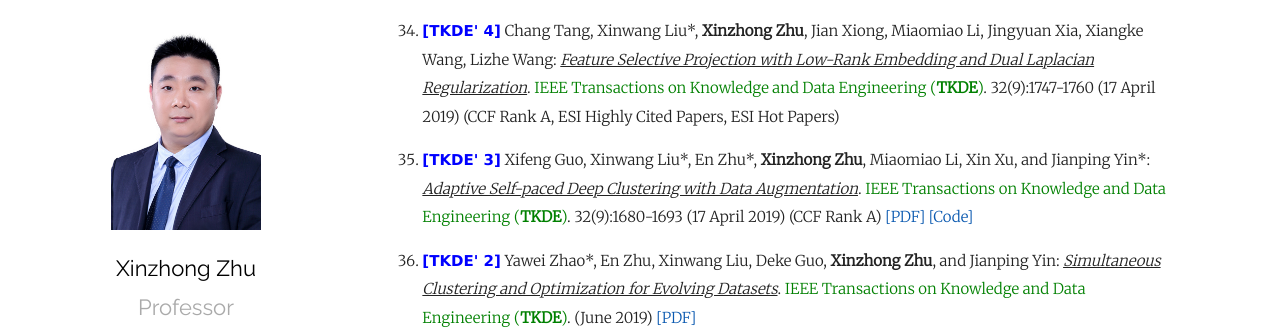
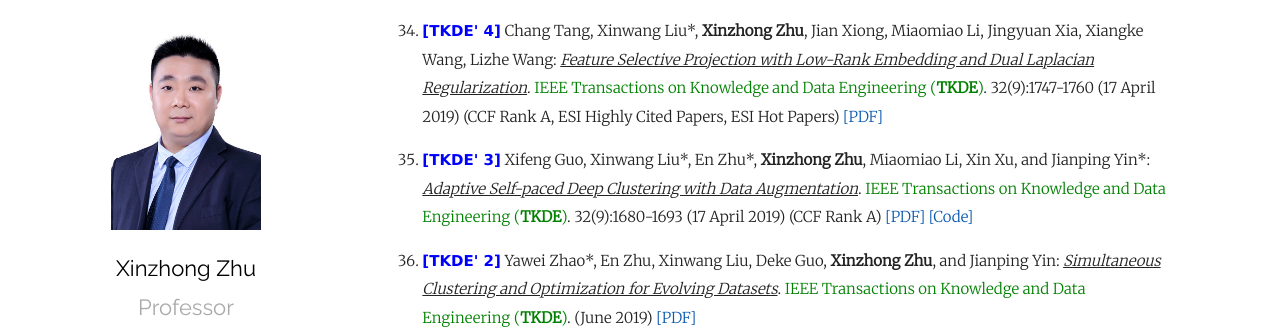
Before and after one commit to xinzhongzhu/xinzhongzhu.github.io, a Jekyll site: the page built from index.md, in a window 1280 px wide and 900 px high, scrolled down 3949 px. Shown: the part 153-482 px from the top of the window. Built offline with Jekyll 4.4.1, drawn with Linux system fonts in a browser that asks for light colours.

Commit message:
Update index.md

```diff
--- a/index.md
+++ b/index.md
@@ -25,7 +25,7 @@ Please drop me a message by email: <u>zxz@zjnu.edu.cn</u> or <u>zxz@ci-xing.com<
  <p style="margin-top: 8px;"><li><font face="verdana" color="blue"><b>[AIMS Mathematics' 2]</b></font> Nafissa T. Trouba, Huiying Xu*, Mohamed E. M. Alngar, Reham M. A.Shohib, Haitham A. Mahmoud, <b>Xinzhong Zhu</b>: <i><u>Soliton solutions and stability analysis of the stochastic nonlinear reaction-diffusion equation with multiplicative white noise in soliton dynamics and optical physics</u></i>. <font color="green">AIMS Mathematics</font>  (24 January 2025) (SCI Q1) <a href = "https://xinzhongzhu.github.io/document/10.3934_math.2025086.pdf">[PDF]</a></li></p>
 
 
- <p style="margin-top: 8px;"><li><font face="verdana" color="blue"><b>[Neurocomputing' 3]</b></font> Yunzhong Si, Huiying Xu*, <b>Xinzhong Zhu</b>, Rihao Liu, Hongbo Li: <i><u>Attention-modulated frequency-aware pooling via spatial guidance</u></i>. <font color="green">Neurocomputing</font> 625: 129507. (27 January 2025) (SCI Q1) <a href = "https://xinzhongzhu.github.io/document/Attention-modulated frequency-aware pooling via spatial guidance.pdf">[PDF]</a></li></p>
+ <p style="margin-top: 8px;"><li><font face="verdana" color="blue"><b>[Neurocomputing' 3]</b></font> Yunzhong Si, Huiying Xu*, <b>Xinzhong Zhu</b>, Rihao Liu, Hongbo Li: <i><u>Attention-modulated frequency-aware pooling via spatial guidance</u></i>. <font color="green">Neurocomputing</font> 625: 129507. (27 January 2025) (SCI Q1) <a href = "https://xinzhongzhu.github.io/document/Attention-modulated.pdf">[PDF]</a></li></p>
 
  <p style="margin-top: 8px;"><li><font face="verdana" color="blue"><b>[IVC' 1]</b></font> Wenhao Zhang, Huiying Xu*, <b>Xinzhong Zhu</b>, Yunzhong Si, Yao Dong, Xiao Huang, Hongbo Li: <i><u>RFSC-net: Re-parameterization forward semantic compensation network in low-light environments</u></i>. <font color="green">Image and Vision Computing</font> (<b>IVC</b>) 151: 105271. (7 September 2024) (SCI Q3) <a href = "https://xinzhongzhu.github.io/document/RFSC-net Re-parameterization forward semantic compensation network in low-light environments.pdf">[PDF]</a></li></p>
 
@@ -51,7 +51,7 @@ Please drop me a message by email: <u>zxz@zjnu.edu.cn</u> or <u>zxz@ci-xing.com<
 
  <p style="margin-top: 8px;"><li><font face="verdana" color="blue"><b>[Neurocomputing' 2]</b></font> Xinyu Zhang, Huiying Xu*, <b>Xinzhong Zhu</b>, Yuhang Chen: <i><u>Deep Contrastive Clustering via Hard Positive Sample Debiased</u></i>. <font color="green">Neurocomputing</font> 570: 127147. (18 December 2023) (SCI Q1) <a href = "https://xinzhongzhu.github.io/document/%5BNeuroComputing%5D%20Deep%20Contrastive%20Clustering%20via%20Hard%20positive%20sample%20Debiased.pdf">[PDF]</a></li></p>
 
-  <p style="margin-top: 8px;"><li><font face="verdana" color="blue"><b>[TKDE' 5]</b></font> Jun Wang, Chang Tang*, Xiao Zheng, Xinwang Liu, Wei Zhang, En Zhu, <b>Xinzhong Zhu</b>: <i><u>Fast Approximated Multiple Kernel K-means</u></i>. <font color="green">IEEE Transactions on Knowledge and Data Engineering </font> (<b>TKDE</b>). (13 Dec 2023) (CCF Rank A) <a href = "https://xinzhongzhu.github.io/document/Fast_Approximated_Multiple_Kernel_K-means1.pdf">[PDF]</a></li></p>
+  <p style="margin-top: 8px;"><li><font face="verdana" color="blue"><b>[TKDE' 5]</b></font> Jun Wang, Chang Tang*, Xiao Zheng, Xinwang Liu, Wei Zhang, En Zhu, <b>Xinzhong Zhu</b>: <i><u>Fast Approximated Multiple Kernel K-means</u></i>. <font color="green">IEEE Transactions on Knowledge and Data Engineering </font> (<b>TKDE</b>). (13 Dec 2023) (CCF Rank A) <a href = "https://xinzhongzhu.github.io/document/Fast Approximated.pdf">[PDF]</a></li></p>
 
   <p style="margin-top: 8px;"><li><font face="verdana" color="blue"><b>[Axioms' 1]</b></font> Mahvish Samar, Edwin Yao Kutorzi, <b>Xinzhong Zhu</b>*: <i><u>Numerical Solution of Nonlinear Backward Stochastic Volterra Integral Equations</u></i>. <font color="green">Axioms</font>: 12(9) (2023), 888. (18 Sep 2023) (SCI Q2) <a href = "https://xinzhongzhu.github.io/document/2-Numerical%20Solution%20of%20Nonlinear%20Backward%20Stochastic%20Volterra%20Integral%20Equations.pdf">[PDF]</a></li></p>
 
@@ -76,7 +76,7 @@ Please drop me a message by email: <u>zxz@zjnu.edu.cn</u> or <u>zxz@ci-xing.com<
 
    <p style="margin-top: 8px;"><li><font face="verdana" color="blue"><b>[AIMS Mathematics' 1]</b></font> Mahvish Samar*, <b>Xinzhong Zhu</b>: <i><u>Structured conditioning theory for the total least squares problem with linear equality constraint and their estimation</u></i>. <font color="green">AIMS Mathematics</font>  (13 March 2023)(SCI Q1) <a href = "https://xinzhongzhu.github.io/document/10.3934_math.2023575.pdf">[PDF]</a></li></p>
 
- <p style="margin-top: 8px;"><li><font face="verdana" color="blue"><b>[Mathematics' 1]</b></font> Mahvish Samar*, <b>Xinzhong Zhu</b>, Abdul Shakoor: <i><u>Conditioning Theory for Generalized Inverse C‡A and Their Estimations</u></i>. <font color="green">Mathematics</font>  (29 April 2023) (SCI Q1) <a href = "https://xinzhongzhu.github.io/document/mathematics-11-02111-v3.pdf">[PDF]</a></li></p>
+ <p style="margin-top: 8px;"><li><font face="verdana" color="blue"><b>[Mathematics' 1]</b></font> Mahvish Samar*, <b>Xinzhong Zhu</b>, Abdul Shakoor: <i><u>Conditioning Theory for Generalized Inverse C‡A and Their Estimations</u></i>. <font color="green">Mathematics</font>  (29 April 2023) (SCI Q1) <a href = "https://xinzhongzhu.github.io/document/Conditioning Theory.pdf">[PDF]</a></li></p>
 
 <p style="margin-top: 8px;"><li><font face="verdana" color="blue"><b>[TMM' 2]</b></font> Changchong Sheng, <b>Xinzhong Zhu</b>*, Huiying Xu, Matti Pietikainen, Li Liu: <i><u>Adaptive Semantic-Spatio-Temporal Graph Convolutional Network for Lip Reading</u></i>. <font color="green">IEEE Transactions on Multimedia (<b>TMM</b>)</font>  (16 Aug 2021) (CCF Rank B) <a href = "https://xinzhongzhu.github.io/document/2024-MM-Adaptive_Semantic-Spatio-Temporal_Graph_Convolutional_Network_for_Lip_Reading.pdf">[PDF]</a></li></p>
 
@@ -84,18 +84,18 @@ Please drop me a message by email: <u>zxz@zjnu.edu.cn</u> or <u>zxz@ci-xing.com<
 
 <p style="margin-top: 8px;"><li><font face="verdana" color="blue"><b>[TCYB' 3]</b></font> Miaomiao Li#, Jingyuan Xia#, Huiying Xu#, Qing Liao, <b>Xinzhong Zhu</b>*, Xinwang Liu*: "<i><u>Localized Incomplete Multiple Kernel k-means with Matrix-induced Regularization</u></i>". <font color="green"> IEEE Transactions on Cybernetics (<b>TCYB</b>)</font> (24 Nov 2021) (CCF Rank B)<a href = "https://xinzhongzhu.github.io/document/Localized Incomplete Multiple Kernel k-Means With Matrix-Induced Regularization.pdf">[PDF]</a></li></p>
 
-<p style="margin-top: 8px;"><li><font face="verdana" color="blue"><b>[IJIS' 1]</b></font> Huiqiang Lian, Huiying Xu*, Siwei Wang, Miaomiao Li, <b>Xinzhong Zhu</b>, Xinwang Liu: "<i><u>Partial multiview clustering with locality graph regularization</u></i>". <font color="green">International Journal of Intelligent Systems (<b>IJIS</b>)</font> 36(6): 2991- 3010 (15 March 2021) (SCI Q1) <a href = "https://xinzhongzhu.github.io/document/Int J of Intelligent Sys - 2021 - Lian - Partial multiview clustering with locality graph regularization.pdf">[PDF]</a></li></p>
+<p style="margin-top: 8px;"><li><font face="verdana" color="blue"><b>[IJIS' 1]</b></font> Huiqiang Lian, Huiying Xu*, Siwei Wang, Miaomiao Li, <b>Xinzhong Zhu</b>, Xinwang Liu: "<i><u>Partial multiview clustering with locality graph regularization</u></i>". <font color="green">International Journal of Intelligent Systems (<b>IJIS</b>)</font> 36(6): 2991- 3010 (15 March 2021) (SCI Q1) <a href = "https://xinzhongzhu.github.io/document/Partial multiview.pdf">[PDF]</a></li></p>
 
 
 
 <p style="margin-top: 8px;"><li><font face="verdana" color="blue"><b>[TPAMI' 3]</b></font> Xinwang Liu#, Lei Wang#, <b>Xinzhong Zhu</b>*#, Miaomiao Li, En Zhu, Tongliang Liu, Li Liu, Yong Dou, Jianping Yin: "<i><u>Absent Multiple Kernel Learning Algorithms</u></i>". <font color="green">IEEE Transactions on Pattern Analysis and Machine Intelligence (<b>TPAMI</b>)</font> 42(6): 1303-1316 (28 January 2019) (CCF Rank A) <a href = "https://xinzhongzhu.github.io/document/Absent_Multiple_Kernel_Learning_Algorithms.pdf">[PDF]</a> <a href = "https://github.com/xinwangliu/Absent-Multiple-Kernel-Learning-Algorithms">[Code]</a></li></p>
 
-<p style="margin-top: 8px;"><li><font face="verdana" color="blue"><b>[TPAMI' 2]</b></font> Xinwang Liu#, <b>Xinzhong Zhu</b>*#, Miaomiao Li, Lei Wang, En Zhu, Tongliang Liu, Marius Kloft, Dinggang Shen, Jianping Yin, Wen Gao: "<i><u>Multiple kernel k-means with incomplete kernels</u></i>". <font color="green">IEEE Transactions on Pattern Analysis and Machine Intelligence (<b>TPAMI</b>)</font> 42(5): 1191-1204 (14 January 2019) (CCF Rank A, ESI Highly Cited Papers) <a href = "https://tongliang-liu.github.io/papers/TPAMIK-means.pdf">[PDF]</a> <a href = "https://github.com/xinwangliu/absentkernel/tree/master">[Code]</a></li></p>
+<p style="margin-top: 8px;"><li><font face="verdana" color="blue"><b>[TPAMI' 2]</b></font> Xinwang Liu#, <b>Xinzhong Zhu</b>*#, Miaomiao Li, Lei Wang, En Zhu, Tongliang Liu, Marius Kloft, Dinggang Shen, Jianping Yin, Wen Gao: "<i><u>Multiple kernel k-means with incomplete kernels</u></i>". <font color="green">IEEE Transactions on Pattern Analysis and Machine Intelligence (<b>TPAMI</b>)</font> 42(5): 1191-1204 (14 January 2019) (CCF Rank A, ESI Highly Cited Papers) <a href = "https://tongliang-liu.github.io/papers/TPAMI Multiple Kernel.pdf">[PDF]</a> <a href = "https://github.com/xinwangliu/absentkernel/tree/master">[Code]</a></li></p>
 
 <p style="margin-top: 8px;"><li><font face="verdana" color="blue"><b>[TPAMI' 1]</b></font> Xinwang Liu#, <b>Xinzhong Zhu</b>*#, Miaomiao Li, Lei Wang, Chang Tang, Jianping Yin, Dinggang Shen, Huaimin Wang and Wen Gao: "<i><u>Late Fusion Incomplete Multi-view Clustering</u></i>". <font color="green">IEEE Transactions on Pattern Analysis and Machine Intelligence (<b>TPAMI</b>)</font> 41(10): 2410-2423 (01 November 2018) (CCF Rank A, ESI Highly Cited Papers) <a href = "https://xinzhongzhu.github.io/document/Multiple_Kernel_kk-Means_with_Incomplete_Kernels.pdf">[PDF]</a> <a href = "https://github.com/xinwangliu/Late-Fusion-Incomplete-Multi-view-Clustering">[Code]</a></li></p>
 
 
-  <p style="margin-top: 8px;"><li><font face="verdana" color="blue"><b>[TKDE' 4]</b></font> Chang Tang, Xinwang Liu*, <b>Xinzhong Zhu</b>, Jian Xiong, Miaomiao Li, Jingyuan Xia, Xiangke Wang, Lizhe Wang: <i><u>Feature Selective Projection with Low-Rank Embedding and Dual Laplacian Regularization</u></i>. <font color="green">IEEE Transactions on Knowledge and Data Engineering (<b>TKDE</b>)</font>. 32(9):1747-1760 (17 April 2019) (CCF Rank A, ESI Highly Cited Papers, ESI Hot Papers) </li></p>
+  <p style="margin-top: 8px;"><li><font face="verdana" color="blue"><b>[TKDE' 4]</b></font> Chang Tang, Xinwang Liu*, <b>Xinzhong Zhu</b>, Jian Xiong, Miaomiao Li, Jingyuan Xia, Xiangke Wang, Lizhe Wang: <i><u>Feature Selective Projection with Low-Rank Embedding and Dual Laplacian Regularization</u></i>. <font color="green">IEEE Transactions on Knowledge and Data Engineering (<b>TKDE</b>)</font>. 32(9):1747-1760 (17 April 2019) (CCF Rank A, ESI Highly Cited Papers, ESI Hot Papers) <a href = "https://xinzhongzhu.github.io/document/Feature Selective.pdf">[PDF]</a></li></p>
 
 <p style="margin-top: 8px;"><li><font face="verdana" color="blue"><b>[TKDE' 3]</b></font> Xifeng Guo, Xinwang Liu*, En Zhu*, <b>Xinzhong Zhu</b>, Miaomiao Li, Xin Xu, and Jianping Yin*: <i><u>Adaptive Self-paced Deep Clustering with Data Augmentation</u></i>. <font color="green">IEEE Transactions on Knowledge and Data Engineering (<b>TKDE</b>)</font>. 32(9):1680-1693 (17 April 2019) (CCF Rank A) <a href = "https://www.researchgate.net/profile/Xifeng_Guo/publication/332490862_Adaptive_Self-paced_Deep_Clustering_with_Data_Augmentation/links/5cbc1d3c4585156cd7a724fa/Adaptive-Self-paced-Deep-Clustering-with-Data-Augmentation.pdf?origin=publication_detail">[PDF]</a> <a href = "https://github.com/XifengGuo/ASPC-DA">[Code]</a></li></p>
 
```
